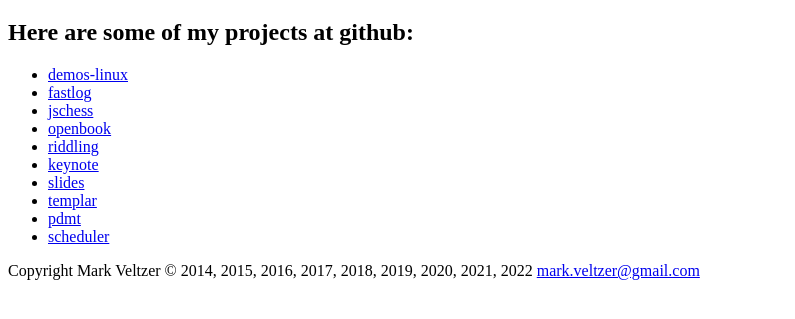
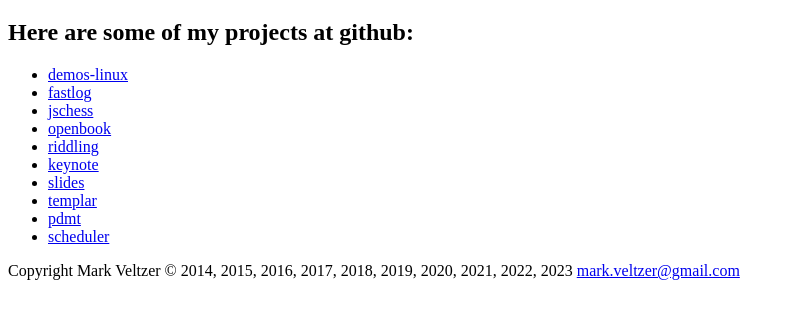
Before and after one commit to veltzer/site-personal-angular, a website: page docs/web/old.html in a window 1280 px wide. Shown: the part 61-380 px from the top of the page, without its empty margins (0-795 px from the left). Drawn offline with Linux system fonts and the light colour scheme.

Commit message:
no commit message given

```diff
--- a/docs/web/old.html
+++ b/docs/web/old.html
@@ -24,7 +24,7 @@
 			<li><a href="https://veltzer.github.io/scheduler">scheduler</a></li>
 		</ul>
 		<p>
-			Copyright Mark Veltzer © 2014, 2015, 2016, 2017, 2018, 2019, 2020, 2021, 2022
+			Copyright Mark Veltzer © 2014, 2015, 2016, 2017, 2018, 2019, 2020, 2021, 2022, 2023
 			<a href="mailto:mark.veltzer@gmail.com">mark.veltzer@gmail.com</a>
 		</p>
 	</body>
```
Also changed, not shown: README.md.
